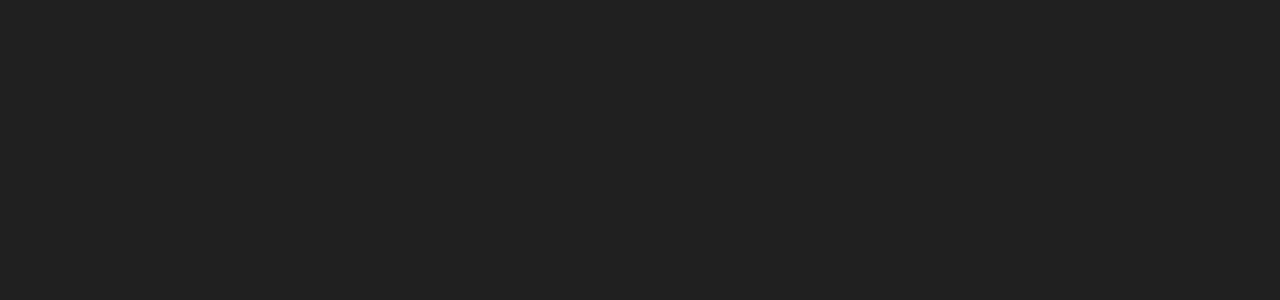
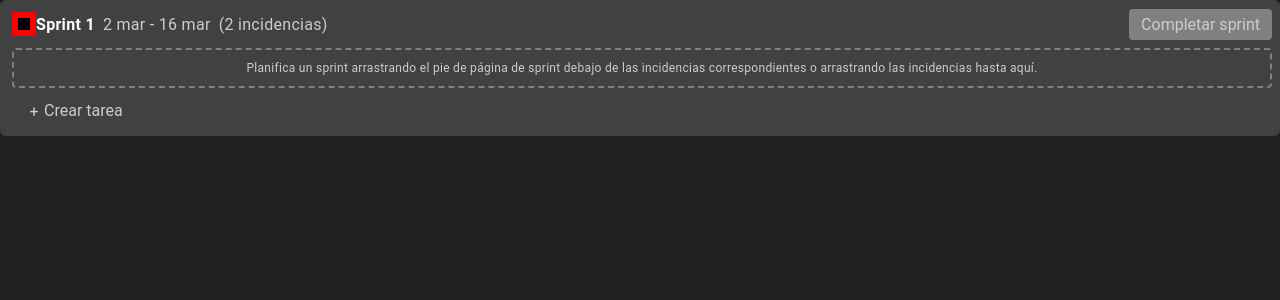
Before and after one commit to frandugo8/task-manager-frontend, a React (Create React App) app: page /backlog in a window 1280 px wide. Shown: the top 300 px of the page. Built offline with nearby package versions, Linux system fonts and the light colour scheme.

Commit message:
Sprint component + create task button

```diff
--- a/src/app/components/backlog/backlog.component.tsx
+++ b/src/app/components/backlog/backlog.component.tsx
@@ -1,9 +1,11 @@
 
 import styles from './backlog.module.scss'
+import SprintComponent from './components/sprint/sprint.component'
 
 export default function BacklogComponent() {
   return (
-    <div className={styles.table}>
+    <div className={styles.backlog}>
+      <SprintComponent/>
     </div>
   )
 }
--- /dev/null
+++ b/src/app/components/backlog/components/sprint/sprint.component.tsx
@@ -0,0 +1,45 @@
+
+import { useState } from 'react'
+import CreateTaskComponent from '../../shared/components/create-task/create-task.component'
+import styles from './sprint.module.scss'
+
+export default function SprintComponent() {
+
+  const [isDropdownVisible, setIsDropdownVisible] = useState<boolean>(false)
+
+  const toggleDropdown = () => {
+    setIsDropdownVisible(!isDropdownVisible)
+  }
+
+  return (
+    <div className={styles.sprint}>
+
+      <div className={styles.header}>
+
+        <div className={styles.details} onClick={toggleDropdown}>
+          <button type="button" className={styles.dropdown}>
+            <span className={styles.dropdown__icon}/>
+          </button>
+
+          <div className={styles.title}>Sprint 1</div>
+
+          <div className={styles.date}>2 mar - 16 mar</div>
+
+          <div className={styles.tasksLength}>(2 incidencias)</div>
+        </div>
+
+        <button type="button" className={styles.startFinishButton}>Completar sprint</button>
+      </div>
+
+      {!isDropdownVisible?
+        <div className={styles.tasks}>
+          <div className={styles.defaultList}>
+              Planifica un sprint arrastrando el pie de página de sprint debajo de las incidencias correspondientes o arrastrando las incidencias hasta aquí.
+          </div>
+          <CreateTaskComponent/>
+        </div> : ""}
+
+
+    </div>
+  )
+}
--- /dev/null
+++ b/src/app/components/backlog/components/sprint/sprint.module.scss
@@ -0,0 +1,71 @@
+
+
+.sprint {
+  display: flex;
+  flex-direction: column;
+  background-color: rgb(65, 65, 65);
+  border-radius: 6px;
+  padding: 8px 8px 8px 12px;
+
+  .header {
+    display: flex;
+    height: 32px;
+    align-items: center;
+
+    .details {
+      display: flex;
+      cursor: pointer;
+      align-items: center;
+      flex: 1;
+
+      .dropdown {
+        width: 24px;
+        height: 24px;
+        position: relative;
+        background-color: red;
+
+        &__icon {
+          width: 12px;
+          height: 12px;
+          position: absolute;
+          left: 50%;
+          top: 50%;
+          transform: translate(-50%, -50%);
+          background-color: black;
+        }
+      }
+
+      .title {
+        font-weight: bold;
+        color: white;
+      }
+
+      .date {
+        margin-left: 8px;
+      }
+
+      .tasksLength {
+        margin-left: 8px;
+      }
+    }
+
+    .startFinishButton {
+      padding: 6px 12px;
+      background-color: grey;
+      border-radius: 4px;
+    }
+  }
+
+  .tasks {
+    margin-top: 8px;
+
+    .defaultList {
+      border-radius: 4px;
+      border: 2px dashed grey;
+      padding: 11px;
+      box-sizing: border-box;
+      font-size: 12px;
+      text-align: center;
+    }
+  }
+}
--- /dev/null
+++ b/src/app/components/backlog/shared/components/create-task/create-task.component.tsx
@@ -0,0 +1,47 @@
+
+import React, { useEffect, useRef, useState } from 'react'
+import { useOutside } from '../../../../../shared/hooks/useOutside.hook'
+import styles from './create-task.module.scss'
+
+export default function CreateTaskComponent() {
+  const [isInputVisible, setIsInputVisible] = useState<boolean>(false)
+  const inputRef = useRef<any>()
+
+  useEffect(() => {
+    if (isInputVisible) {
+      inputRef.current.focus()
+    }
+  }, [isInputVisible])
+
+  useOutside({
+    ref: inputRef,
+    callback: () => {
+      setIsInputVisible(false)
+    }
+  })
+
+  const handleButtonClick = (): void => {
+    setIsInputVisible(true)
+  }
+
+  const handleInputKeyPress = (e: React.KeyboardEvent) => {
+    if (e.key === "Enter") {
+      console.log("Text", inputRef.current.value)
+    }
+  }
+
+  return (
+    <>
+      {isInputVisible?
+        <input className={styles.input} type="text" ref={inputRef} placeholder={"¿Qué se debe hacer?"} onKeyPress={handleInputKeyPress}/>
+        : <button type="button" className={styles.button} onClick={handleButtonClick}>
+            <div className={styles.add}>
+              <div className={styles.add__icon}>+</div>
+            </div>
+            <div className={styles.button__text}>Crear tarea</div>
+          </button>
+      }
+    </>
+
+  )
+}
--- /dev/null
+++ b/src/app/components/backlog/shared/components/create-task/create-task.module.scss
@@ -0,0 +1,39 @@
+
+.button {
+  display: flex;
+  padding: 6px 12px;
+  align-items: center;
+  width: 100%;
+  border-radius: 4px;
+  margin-top: 4px;
+  height: 36px;
+  box-sizing: border-box;
+
+  &:hover {
+    background-color: red;
+  }
+
+  .add {
+    position: relative;
+    padding: 10px;
+    box-sizing: border-box;
+
+    &__icon {
+      position: absolute;
+      top: 50%;
+      left: 50%;
+      transform: translate(-50%, -50%);
+      height: 16px;
+      width: 16px;
+    }
+  }
+}
+
+.input {
+  outline: none;
+  padding: 6px 12px 6px 32px;
+  border: 2px solid blue;
+  height: 40px;
+  width: 100%;
+  box-sizing: border-box;
+}
--- /dev/null
+++ b/src/app/shared/hooks/useOutside.hook.tsx
@@ -0,0 +1,20 @@
+import { useEffect } from "react";
+interface useOutsideProps {
+  ref: any,
+  callback: Function
+}
+
+export function useOutside({ref, callback}: useOutsideProps) {
+  useEffect(() => {
+      const handleClickOutside = (event: MouseEvent) => {
+        if (ref.current && !ref.current.contains(event.target)) {
+          callback()
+        }
+      }
+
+      document.addEventListener("mousedown", (e) => handleClickOutside(e))
+      return () => {
+          document.removeEventListener("mousedown", handleClickOutside)
+      };
+  }, [ref, callback])
+}
```
